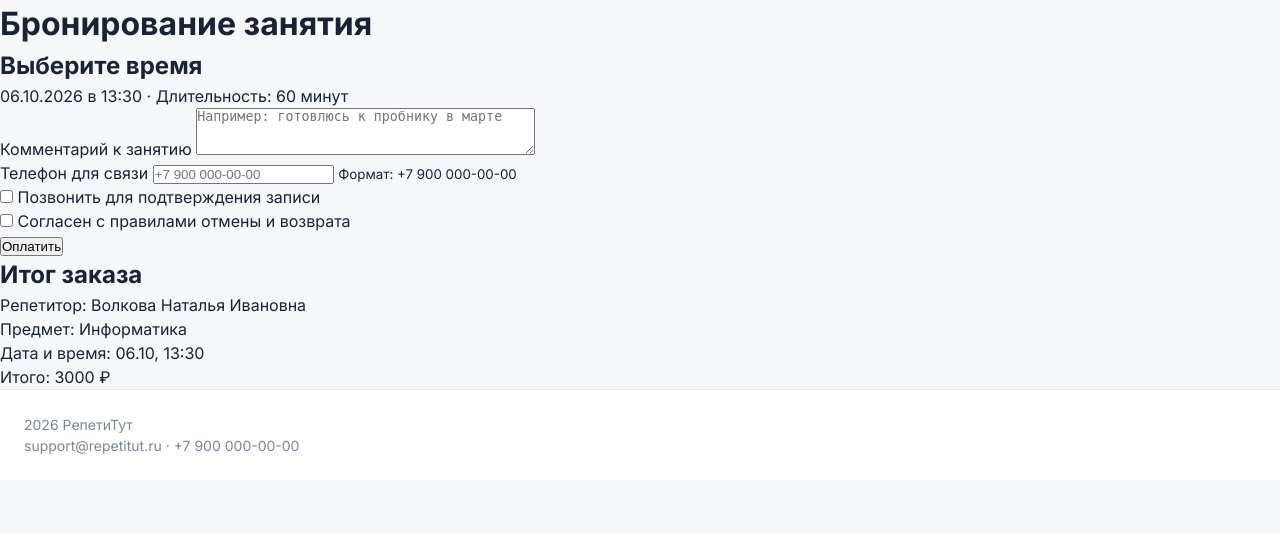
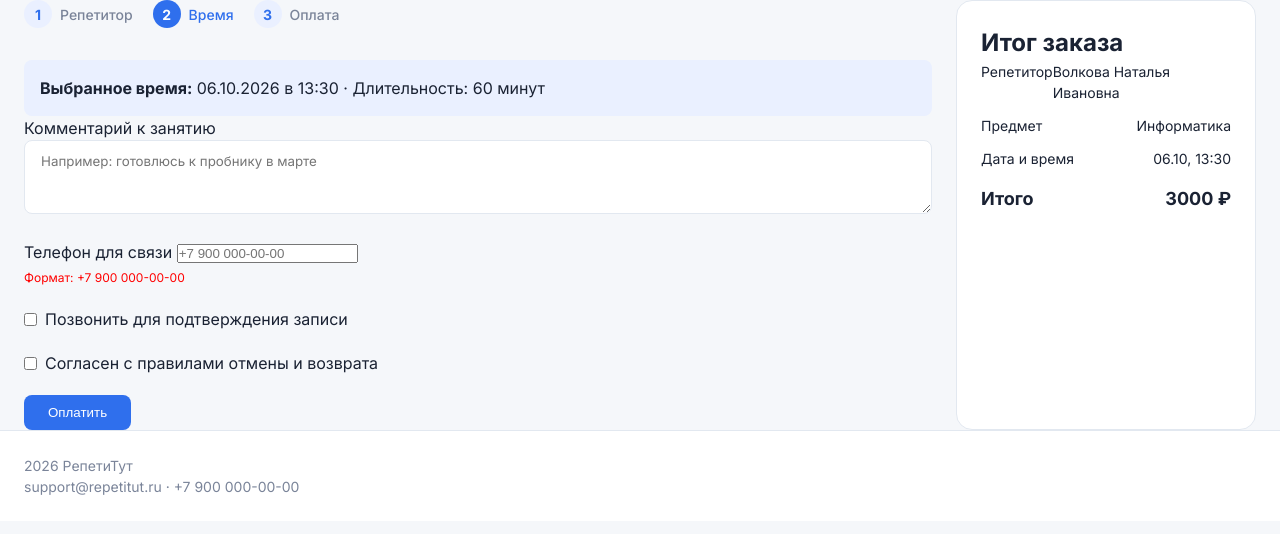
Before and after one commit to Miwhail/RepetiTyt, a Django app: page /booking/23/13/ in a window 1280 px wide. Shown: the part 77-611 px from the top of the page. Run offline with Django 5.2, Linux system fonts and the light colour scheme; a user stored in the database is signed in; data comes from the database, SQL or seed files in the repository.

Commit message:
Форма бронирования и страницы ошибок в едином стиле сайта

```diff
--- a/app/templates/app/booking.html
+++ b/app/templates/app/booking.html
@@ -2,10 +2,18 @@
 {% block title %}Бронирование — РепетиТут{% endblock %}
 {% block content %}
 
-<h1>Бронирование занятия</h1>
+<div class="container booking-layout">
+  <div class="booking-form-area">
 
-<h2>Выберите время</h2>
-<p>{{ slot.date|date:"d.m.Y" }} в {{ slot.start_time|time:"H:i" }} · Длительность: 60 минут</p>
+    <div class="stepper">
+      <div class="step"><span>1</span> Репетитор</div>
+      <div class="step active"><span>2</span> Время</div>
+      <div class="step"><span>3</span> Оплата</div>
+    </div>
+
+    <div class="selected-slot">
+      <strong>Выбранное время:</strong> {{ slot.date|date:"d.m.Y" }} в {{ slot.start_time|time:"H:i" }} · Длительность: 60 минут
+    </div>
 
     <form method="post">
       {% csrf_token %}
@@ -14,42 +22,45 @@
         <p class="form-errors">{{ form.non_field_errors }}</p>
       {% endif %}
 
-  <p>
+      <div class="form-group">
         <label for="{{ form.comment.id_for_label }}">{{ form.comment.label }}</label>
         {{ form.comment }}
         {% if form.comment.errors %}
           <span class="field-error">{{ form.comment.errors.0 }}</span>
         {% endif %}
-  </p>
+      </div>
 
-  <p>
+      <div class="form-group">
         <label for="{{ form.contact_phone.id_for_label }}">{{ form.contact_phone.label }}</label>
         {{ form.contact_phone }}
         {% if form.contact_phone.errors %}
           <span class="field-error">{{ form.contact_phone.errors.0 }}</span>
         {% endif %}
-    <small>{{ form.contact_phone.help_text }}</small>
-  </p>
+        <small class="error-text">{{ form.contact_phone.help_text }}</small>
+      </div>
 
-  <p>
+      <div class="form-group checkbox-group">
         {{ form.call_to_confirm }}
         <label for="{{ form.call_to_confirm.id_for_label }}">{{ form.call_to_confirm.label }}</label>
-    {% if form.call_to_confirm.errors %}
-      <span class="field-error">{{ form.call_to_confirm.errors.0 }}</span>
-    {% endif %}
-  </p>
+      </div>
 
-  <p>
-    <label><input type="checkbox" required> Согласен с правилами отмены и возврата</label>
-  </p>
+      <div class="form-group checkbox-group">
+        <input type="checkbox" required>
+        <label>Согласен с правилами отмены и возврата</label>
+      </div>
 
-  <button type="submit">Оплатить</button>
+      <button type="submit" class="btn btn-primary">Оплатить</button>
     </form>
 
+  </div>
+
+  <div class="booking-summary">
     <h2>Итог заказа</h2>
-<p>Репетитор: {{ tutor_card.tutor.full_name }}</p>
-<p>Предмет: {{ tutor_card.subject.name }}</p>
-<p>Дата и время: {{ slot.date|date:"d.m" }}, {{ slot.start_time|time:"H:i" }}</p>
-<p>Итого: {{ tutor_card.rate_per_hour|floatformat:0 }} ₽</p>
+    <div class="summary-row"><span>Репетитор</span><span>{{ tutor_card.tutor.full_name }}</span></div>
+    <div class="summary-row"><span>Предмет</span><span>{{ tutor_card.subject.name }}</span></div>
+    <div class="summary-row"><span>Дата и время</span><span>{{ slot.date|date:"d.m" }}, {{ slot.start_time|time:"H:i" }}</span></div>
+    <div class="summary-row total"><span>Итого</span><span>{{ tutor_card.rate_per_hour|floatformat:0 }} ₽</span></div>
+  </div>
+</div>
 
 {% endblock %}
```
Lines whose indentation alone changed are shown as unchanged.
